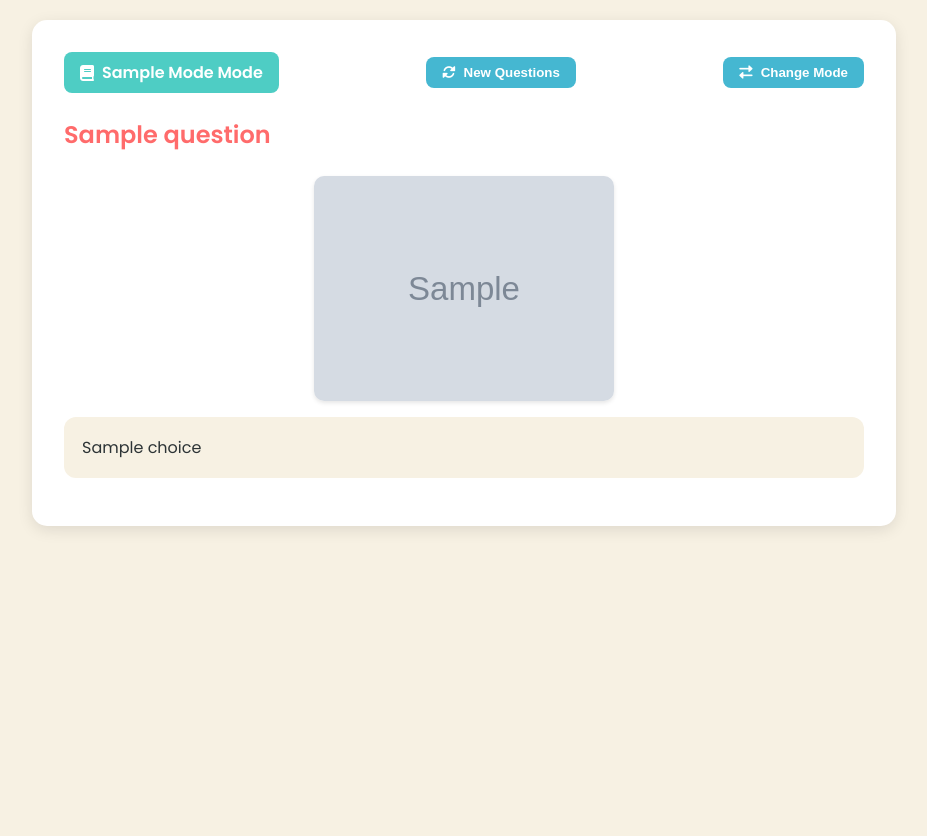
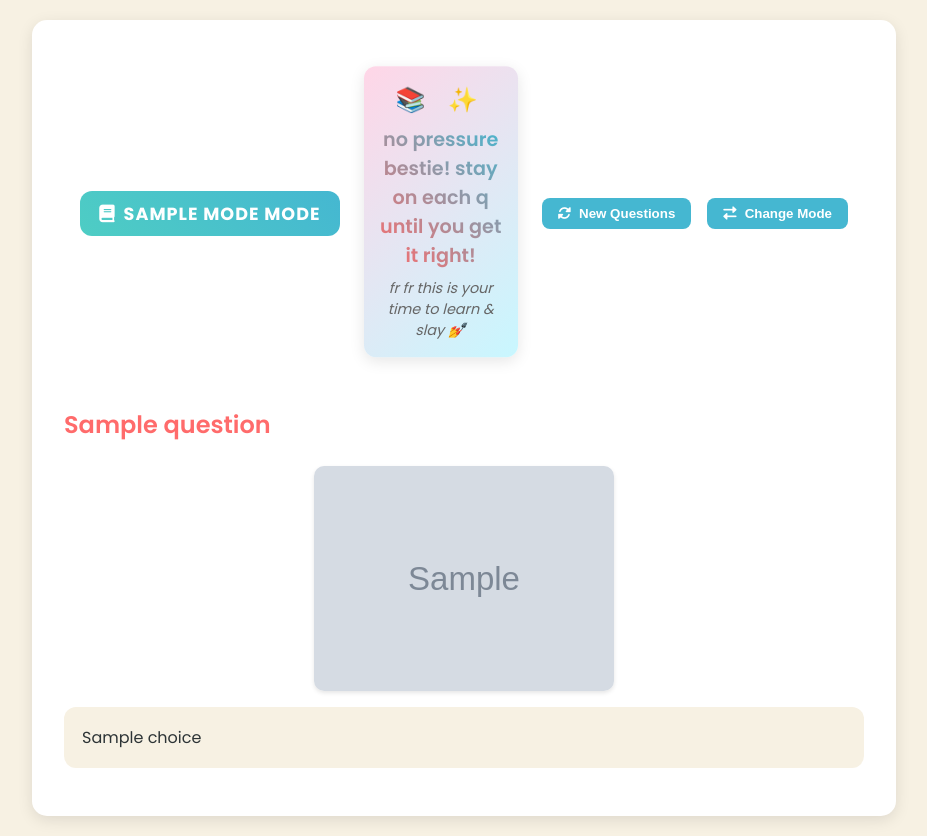
Before and after one commit to spotcircuit/dmv_test, a Flask app: template templates/test.html in a window 1280 px wide. Shown: the whole page, without its empty margins (176-1103 px from the left). Before the commit the page ends 530 px from the top, so only its background shows below. Run offline with Flask 3, Linux system fonts and the light colour scheme; the template is opened without the code that fills it: most values are stand-ins (such as "Sample title", 1, 10 or a date in 2020); grey boxes marked "Sample" are stand-in pictures.

Commit message:
Fixed image loading and mode selection flow. Added static image route.

```diff
--- a/app.py
+++ b/app.py
@@ -1,5 +1,5 @@
 # Importing Libraries
-from flask import Flask, render_template, session, redirect, url_for, request, jsonify, send_file
+from flask import Flask, render_template, session, redirect, url_for, request, jsonify, send_file, send_from_directory
 from io import BytesIO
 import json
 import random
@@ -34,6 +34,9 @@ QUESTION_DISTRIBUTION = {
 # Mode constants
 PRACTICE_MODE = 'practice'
 TEST_MODE = 'test'
+
+# Initialize sections as None
+sections = None
 
 # Load questions from JSON file
 def load_questions():
@@ -97,8 +100,6 @@ def load_questions():
         logging.error(f'Error loading questions: {str(e)}')
         return None
 
-sections = load_questions()
-
 def get_wrong_answer_roast(wrong_count):
     """Get progressively spicier roasts based on number of wrong answers"""
     roasts = {
@@ -134,56 +135,45 @@ def get_wrong_answer_roast(wrong_count):
 # Defining the Index Route
 @app.route('/')
 def index():
-    # If mode not set, redirect to mode selection
-    if 'mode' not in session:
+    # Always start at mode selection if no mode or sections not loaded
+    if 'mode' not in session or sections is None:
         return redirect(url_for('select_mode'))
 
-    global sections
+    # Get current position
+    current_section = session.get('current_section', 0)
+    current_question = session.get('current_question', 0)
 
-    # If sections failed to load, try again
-    if not sections:
-        sections = load_questions()
-        if not sections:
-            return "Error: Failed to load questions. Check logs for details.", 500
-
-    # Initialize session if needed
-    if 'current_section' not in session:
-        session['current_section'] = 0
-        session['current_question'] = 0
-        session['sections'] = sections
-        session['score'] = 0
-        session['wrong_count'] = 0
-        session.modified = True
-
-    logging.debug(f"Sections loaded: {sections}")
-    logging.debug(f"Session data: {session.items()}")
-
-    current_section_idx = session['current_section']
-    current_question_idx = session['current_question']
-
-    logging.debug(f"Current section index: {current_section_idx}, Total sections: {len(sections)}")
-    logging.debug(f"Current question index: {current_question_idx}, Total questions in current section: {len(sections[current_section_idx]['question_ids'])}")
-
-    if current_section_idx >= len(sections):
+    # Check if we're done
+    if current_section >= len(sections):
         return redirect(url_for('results'))
 
-    current_section = sections[current_section_idx]
-    question_id = current_section['question_ids'][current_question_idx]
+    # Get current question
+    question_id = sections[current_section]['question_ids'][current_question]
+    question = app.questions_dict[question_id]
 
-    try:
-        question = app.questions_dict[question_id]
-    except KeyError:
-        logging.warning(f"Invalid question ID: {question_id}")
-        return redirect(url_for('results'))
+    # Prepare progress data
+    progress = {
+        'current': session.get('total_answered', 0),
+        'total': sum(len(section['question_ids']) for section in sections),
+        'correct': session.get('score', 0),
+        'wrong': session.get('wrong_count', 0),
+        'streak': session.get('streak', 0),
+        'max_streak': session.get('max_streak', 0)
+    }
 
     return render_template('test.html',
                          question=question['question'],
                          choices=question['choices'],
                          image_path=question.get('image', ''),
-                         mode=session['mode'])
+                         mode=session['mode'],
+                         progress=progress)
 
 @app.route('/select_mode')
 def select_mode():
+    # Clear everything and reset sections
+    session.clear()
+    global sections
+    sections = None
     return render_template('select_mode.html')
 
 @app.route('/set_mode/<mode>')
@@ -191,27 +181,37 @@ def set_mode(mode):
     if mode not in [PRACTICE_MODE, TEST_MODE]:
         return redirect(url_for('select_mode'))
 
-    # Clear any existing session data
+    # Load questions
+    global sections
+    sections = load_questions()
+    if sections is None:
+        return "Error: Failed to load questions. Check logs for details.", 500
+
+    # Initialize session
     session.clear()
     session['mode'] = mode
-
-    # Load new questions
-    global sections
-    sections = load_questions()
+    session['current_section'] = 0
+    session['current_question'] = 0
+    session['score'] = 0
+    session['wrong_count'] = 0
+    session['total_answered'] = 0
+    session['streak'] = 0
+    session['max_streak'] = 0
 
     return redirect(url_for('index'))
 
 @app.route('/reload_questions')
 def reload_questions():
-    # Preserve the current mode
+    # Keep only the mode
     current_mode = session.get('mode', PRACTICE_MODE)
-
-    # Clear session and reload questions
     session.clear()
     session['mode'] = current_mode
 
+    # Force questions to reload
     global sections
     sections = load_questions()
+    if sections is None:  # If loading failed
+        return "Error: Failed to load questions. Check logs for details.", 500
 
     return redirect(url_for('index'))
 
@@ -230,26 +230,24 @@ def submit_answer():
     question = app.questions_dict[question_id]
 
     is_correct = selected_answer == question['correct_index']
+    session['total_answered'] += 1
 
     if is_correct:
         session['score'] += 1
+        session['streak'] += 1
+        session['max_streak'] = max(session['streak'], session['max_streak'])
+    else:
+        session['wrong_count'] += 1
+        session['streak'] = 0
 
-    if session['mode'] == PRACTICE_MODE:
-        # In practice mode, only advance if correct
-        if is_correct:
-            session['current_question'] += 1
-            if session['current_question'] >= len(sections[current_section]['question_ids']):
-                session['current_section'] += 1
-                session['current_question'] = 0
-    else:
-        # In test mode, always advance
+    # Always advance in test mode, only advance if correct in practice mode
+    should_advance = session['mode'] == TEST_MODE or is_correct
+
+    if should_advance:
         session['current_question'] += 1
         if session['current_question'] >= len(sections[current_section]['question_ids']):
             session['current_section'] += 1
             session['current_question'] = 0
-
-    if not is_correct:
-        session['wrong_count'] += 1
 
     session.modified = True
 
@@ -261,6 +259,11 @@ def submit_answer():
         'quiz_complete': quiz_complete,
         'mode': session['mode']
     })
+
+# Serve static images
+@app.route('/static/images/<path:filename>')
+def serve_image(filename):
+    return send_from_directory('static/images', filename)
 
 # Defining the Results Route
 @app.route('/results')
--- a/templates/select_mode.html
+++ b/templates/select_mode.html
@@ -90,11 +90,11 @@
 </head>
 <body>
     <div class="mode-container">
-        <h1>Choose Your Mode</h1>
+        <h1>Choose Your Vibe ✨</h1>
 
         <div class="mode-description">
-            <p><strong>Practice Mode:</strong> Stay on each question until you get it right. Perfect for learning! 📚</p>
-            <p><strong>Test Mode:</strong> Just like the real thing - no second chances! 🎯</p>
+            <p><strong>Practice Mode:</strong> Take it easy and learn at your own pace! Keep trying until you get it right 📚</p>
+            <p><strong>Test Mode:</strong> Show what you've got! Just like the real deal - no do-overs! 🎯</p>
         </div>
 
         <div class="mode-buttons">
--- a/templates/test.html
+++ b/templates/test.html
@@ -157,31 +157,81 @@
         }
 
         .test-header {
-            display: flex;
-            justify-content: space-between;
+            display: grid;
+            grid-template-columns: auto 1fr auto;
             align-items: center;
-            margin-bottom: 1.5rem;
-            flex-wrap: wrap;
-            gap: 1rem;
+            gap: 1.5rem;
+            margin-bottom: 2rem;
+            padding: 1rem;
+            background: rgba(255, 255, 255, 0.8);
+            border-radius: 15px;
+            backdrop-filter: blur(10px);
         }
 
         .mode-indicator {
-            padding: 0.5rem 1rem;
-            border-radius: 8px;
-            font-weight: 600;
+            font-size: 1.1rem;
+            font-weight: 700;
+            padding: 0.6rem 1.2rem;
+            border-radius: 12px;
             display: flex;
             align-items: center;
             gap: 0.5rem;
+            text-transform: uppercase;
+            letter-spacing: 1px;
         }
 
         .mode-indicator.test-mode {
-            background: var(--primary);
+            background: linear-gradient(45deg, #ff6b6b, #ff8e8e);
             color: white;
         }
 
         .mode-indicator.practice-mode {
-            background: var(--secondary);
+            background: linear-gradient(45deg, #4ecdc4, #45b7d1);
             color: white;
+        }
+
+        .stats-container {
+            display: flex;
+            gap: 1.5rem;
+            flex-wrap: wrap;
+            justify-content: center;
+            background: white;
+            padding: 1rem;
+            border-radius: 12px;
+            box-shadow: 0 2px 8px rgba(0,0,0,0.1);
+        }
+
+        .stat-item {
+            display: flex;
+            flex-direction: column;
+            align-items: center;
+            gap: 0.3rem;
+        }
+
+        .stat-label {
+            font-size: 0.9rem;
+            color: #666;
+            font-weight: 600;
+            text-transform: uppercase;
+        }
+
+        .stat-value {
+            font-size: 1.2rem;
+            font-weight: 700;
+        }
+
+        .correct-count {
+            color: var(--correct);
+            margin-right: 0.5rem;
+        }
+
+        .wrong-count {
+            color: var(--wrong);
+        }
+
+        .action-buttons {
+            display: flex;
+            gap: 1rem;
         }
 
         .reload-btn, .mode-btn {
@@ -214,6 +264,57 @@
         .modal-content.wrong .next-btn {
             display: {% if mode == 'practice' %}block{% else %}none{% endif %};
         }
+
+        .practice-info {
+            text-align: center;
+            background: linear-gradient(135deg, #ffd6e7, #c8f7ff);
+            padding: 1rem;
+            border-radius: 12px;
+            box-shadow: 0 4px 15px rgba(0,0,0,0.1);
+            animation: float 3s ease-in-out infinite;
+        }
+
+        @keyframes float {
+            0% { transform: translateY(0px); }
+            50% { transform: translateY(-5px); }
+            100% { transform: translateY(0px); }
+        }
+
+        .practice-message {
+            display: flex;
+            flex-direction: column;
+            align-items: center;
+            gap: 0.5rem;
+        }
+
+        .emoji-vibe {
+            font-size: 1.5rem;
+            letter-spacing: 0.5rem;
+        }
+
+        .vibe-text {
+            font-size: 1.2rem;
+            font-weight: 600;
+            margin: 0;
+            background: linear-gradient(45deg, #ff6b6b, #45b7d1);
+            -webkit-background-clip: text;
+            -webkit-text-fill-color: transparent;
+            text-transform: lowercase;
+        }
+
+        .sub-vibe {
+            font-size: 0.9rem;
+            margin: 0;
+            color: #666;
+            font-style: italic;
+        }
+
+        @media (max-width: 768px) {
+            .test-header {
+                grid-template-columns: 1fr;
+                justify-items: center;
+            }
+        }
     </style>
 </head>
 <body>
@@ -223,12 +324,43 @@
                 <i class="fas {% if mode == 'test' %}fa-clipboard-check{% else %}fa-book{% endif %}"></i>
                 {{ mode|title }} Mode
             </div>
+
+            {% if mode == 'test' %}
+            <div class="stats-container">
+                <div class="stat-item">
+                    <span class="stat-label">Progress</span>
+                    <span class="stat-value">{{ progress.current }}/{{ progress.total }}</span>
+                </div>
+                <div class="stat-item">
+                    <span class="stat-label">Score</span>
+                    <span class="stat-value">
+                        <span class="correct-count">✨ {{ progress.correct }}</span>
+                        <span class="wrong-count">💀 {{ progress.wrong }}</span>
+                    </span>
+                </div>
+                <div class="stat-item">
+                    <span class="stat-label">Streak</span>
+                    <span class="stat-value">🔥 {{ progress.streak }}{% if progress.max_streak > progress.streak %} (Best: {{ progress.max_streak }}){% endif %}</span>
+                </div>
+            </div>
+            {% else %}
+            <div class="practice-info">
+                <div class="practice-message">
+                    <span class="emoji-vibe">📚 ✨</span>
+                    <p class="vibe-text">no pressure bestie! stay on each q until you get it right!</p>
+                    <p class="sub-vibe">fr fr this is your time to learn & slay 💅</p>
+                </div>
+            </div>
+            {% endif %}
+
+            <div class="action-buttons">
                 <button onclick="window.location.href='{{ url_for('reload_questions') }}'" class="reload-btn">
                     <i class="fas fa-sync-alt"></i> New Questions
                 </button>
                 <button onclick="window.location.href='{{ url_for('select_mode') }}'" class="mode-btn">
                     <i class="fas fa-exchange-alt"></i> Change Mode
                 </button>
+            </div>
         </div>
 
         <h3>{{ question }}</h3>
```
Also changed, not shown: 1 other file. Lines whose indentation alone changed are shown as unchanged.
